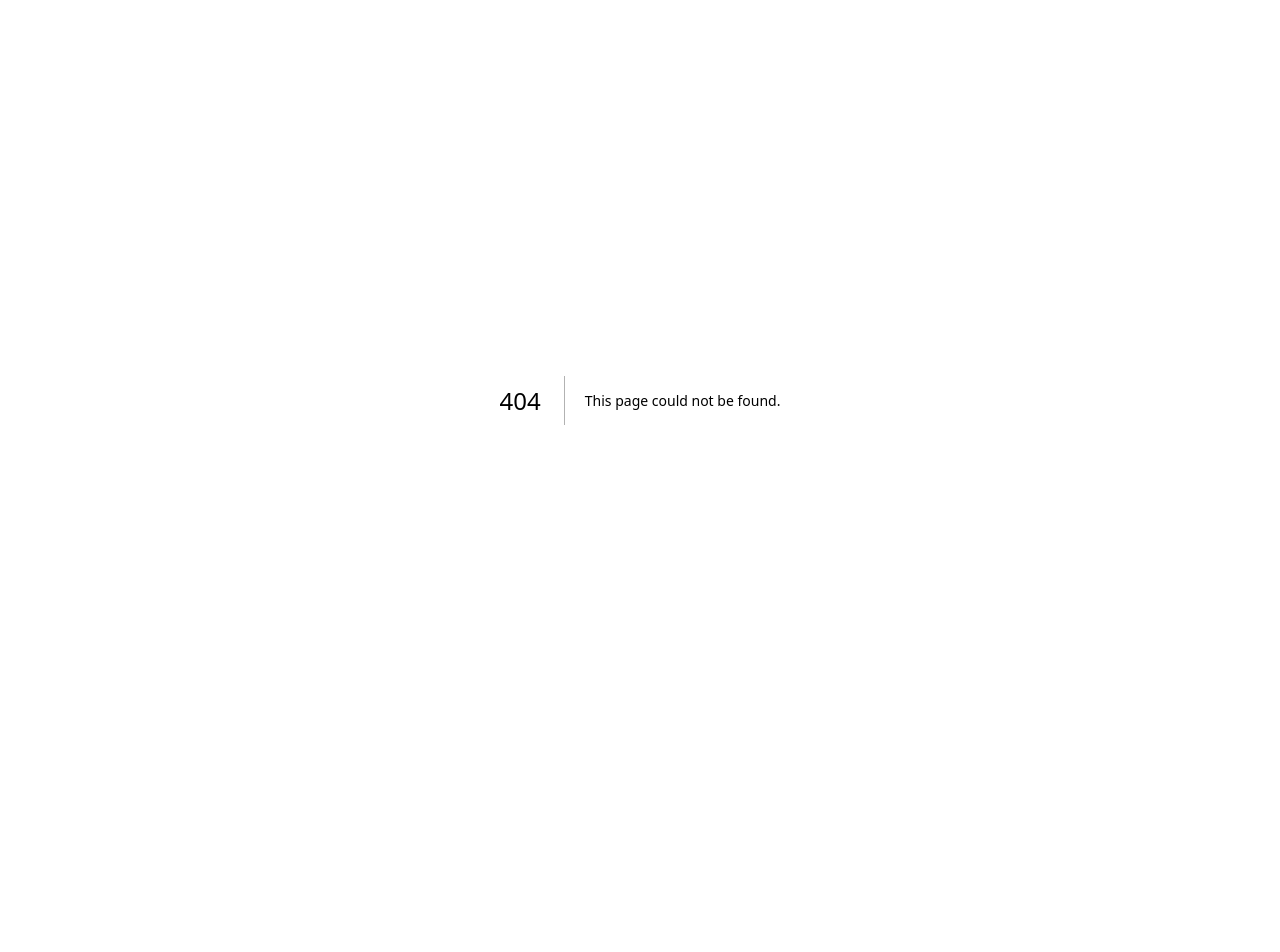
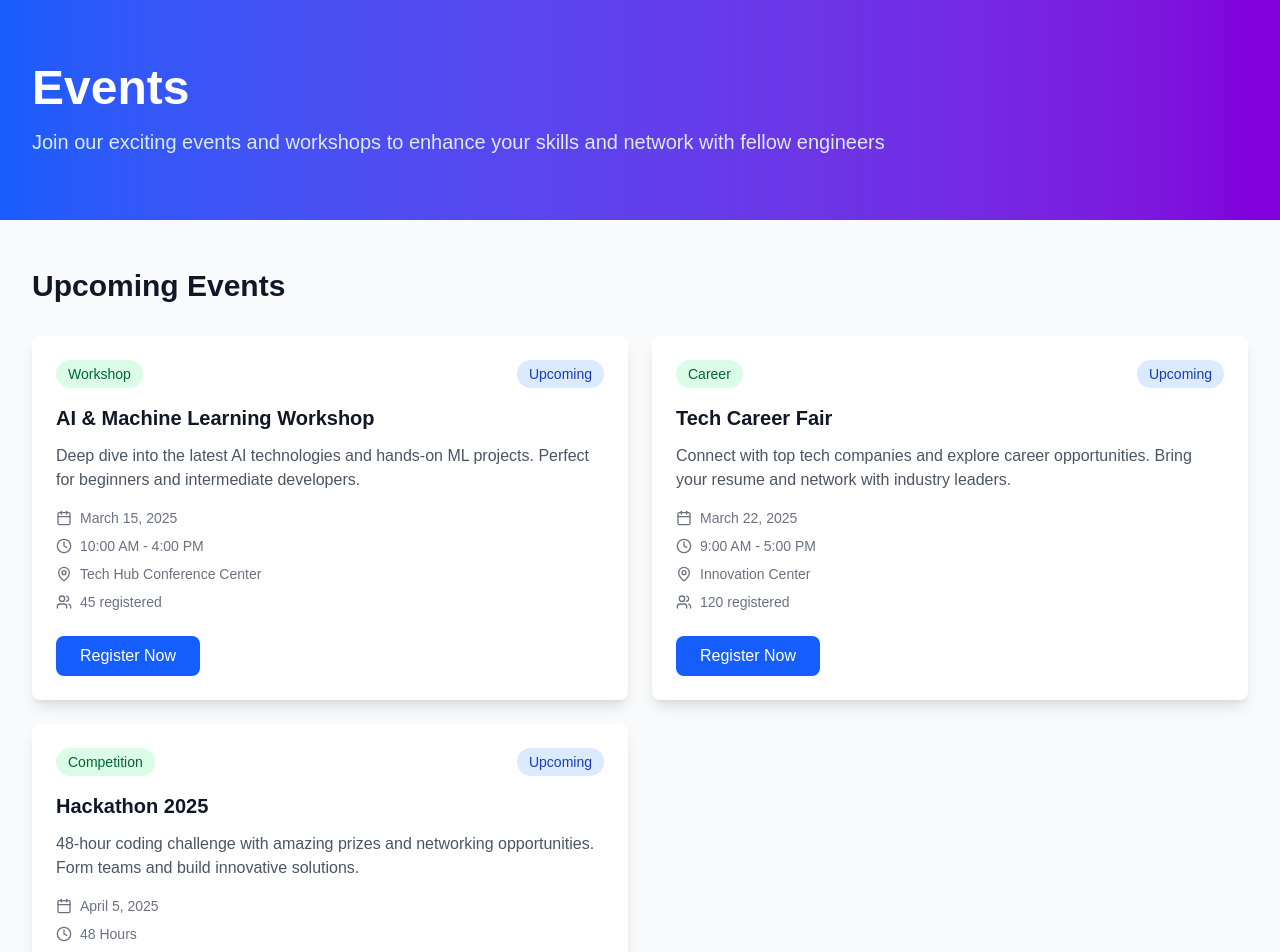
Before and after one commit to mohdfarshaad/aice, a Next.js app: page /events in a window 1280 px wide. Before the commit this address had no page. Shown: the top 952 px of the page. Before the commit the page ends 800 px from the top, so only its background shows below. Built offline with nearby package versions, Linux system fonts and the light colour scheme.

Commit message:
feat : add events page

```diff
--- /dev/null
+++ b/src/app/events/page.tsx
@@ -0,0 +1,194 @@
+import { Calendar, MapPin, Users, Clock } from "lucide-react";
+
+export default function Events() {
+  const events = [
+    {
+      id: 1,
+      title: "AI & Machine Learning Workshop",
+      date: "March 15, 2025",
+      time: "10:00 AM - 4:00 PM",
+      location: "Tech Hub Conference Center",
+      attendees: 45,
+      description:
+        "Deep dive into the latest AI technologies and hands-on ML projects. Perfect for beginners and intermediate developers.",
+      status: "upcoming",
+      category: "Workshop",
+    },
+    {
+      id: 2,
+      title: "Tech Career Fair",
+      date: "March 22, 2025",
+      time: "9:00 AM - 5:00 PM",
+      location: "Innovation Center",
+      attendees: 120,
+      description:
+        "Connect with top tech companies and explore career opportunities. Bring your resume and network with industry leaders.",
+      status: "upcoming",
+      category: "Career",
+    },
+    {
+      id: 3,
+      title: "Hackathon 2025",
+      date: "April 5, 2025",
+      time: "48 Hours",
+      location: "AICE Headquarters",
+      attendees: 80,
+      description:
+        "48-hour coding challenge with amazing prizes and networking opportunities. Form teams and build innovative solutions.",
+      status: "upcoming",
+      category: "Competition",
+    },
+    {
+      id: 4,
+      title: "Cloud Computing Seminar",
+      date: "February 28, 2025",
+      time: "2:00 PM - 5:00 PM",
+      location: "Virtual Event",
+      attendees: 200,
+      description:
+        "Comprehensive overview of cloud technologies including AWS, Azure, and Google Cloud Platform.",
+      status: "completed",
+      category: "Seminar",
+    },
+    {
+      id: 5,
+      title: "Women in Tech Panel",
+      date: "February 14, 2025",
+      time: "6:00 PM - 8:00 PM",
+      location: "Tech University Auditorium",
+      attendees: 85,
+      description:
+        "Inspiring panel discussion featuring successful women leaders in technology sharing their experiences.",
+      status: "completed",
+      category: "Panel",
+    },
+  ];
+
+  const upcomingEvents = events.filter((event) => event.status === "upcoming");
+  const pastEvents = events.filter((event) => event.status === "completed");
+
+  return (
+    <>
+      <div className="min-h-screen bg-gray-50">
+        {/* Header */}
+        <div className="bg-gradient-to-r from-blue-600 to-purple-700 text-white">
+          <div className="max-w-7xl mx-auto px-4 sm:px-6 lg:px-8 py-16">
+            <h1 className="text-4xl md:text-5xl font-bold mb-4">Events</h1>
+            <p className="text-xl text-blue-100">
+              Join our exciting events and workshops to enhance your skills and
+              network with fellow engineers
+            </p>
+          </div>
+        </div>
+
+        <div className="max-w-7xl mx-auto px-4 sm:px-6 lg:px-8 py-12">
+          {/* Upcoming Events */}
+          <section className="mb-16">
+            <h2 className="text-3xl font-bold text-gray-900 mb-8">
+              Upcoming Events
+            </h2>
+            <div className="grid grid-cols-1 lg:grid-cols-2 gap-6">
+              {upcomingEvents.map((event) => (
+                <div
+                  key={event.id}
+                  className="bg-white rounded-lg shadow-lg overflow-hidden hover:shadow-xl transition-shadow"
+                >
+                  <div className="p-6">
+                    <div className="flex items-center justify-between mb-4">
+                      <span className="bg-green-100 text-green-800 px-3 py-1 rounded-full text-sm font-medium">
+                        {event.category}
+                      </span>
+                      <span className="bg-blue-100 text-blue-800 px-3 py-1 rounded-full text-sm font-medium">
+                        Upcoming
+                      </span>
+                    </div>
+
+                    <h3 className="text-xl font-semibold text-gray-900 mb-3">
+                      {event.title}
+                    </h3>
+                    <p className="text-gray-600 mb-4">{event.description}</p>
+
+                    <div className="space-y-2 text-sm text-gray-500">
+                      <div className="flex items-center gap-2">
+                        <Calendar size={16} />
+                        <span>{event.date}</span>
+                      </div>
+                      <div className="flex items-center gap-2">
+                        <Clock size={16} />
+                        <span>{event.time}</span>
+                      </div>
+                      <div className="flex items-center gap-2">
+                        <MapPin size={16} />
+                        <span>{event.location}</span>
+                      </div>
+                      <div className="flex items-center gap-2">
+                        <Users size={16} />
+                        <span>{event.attendees} registered</span>
+                      </div>
+                    </div>
+
+                    <div className="mt-6">
+                      <button className="bg-blue-600 hover:bg-blue-700 text-white px-6 py-2 rounded-lg font-medium transition-colors">
+                        Register Now
+                      </button>
+                    </div>
+                  </div>
+                </div>
+              ))}
+            </div>
+          </section>
+
+          {/* Past Events */}
+          <section>
+            <h2 className="text-3xl font-bold text-gray-900 mb-8">
+              Past Events
+            </h2>
+            <div className="grid grid-cols-1 lg:grid-cols-2 gap-6">
+              {pastEvents.map((event) => (
+                <div
+                  key={event.id}
+                  className="bg-white rounded-lg shadow-lg overflow-hidden opacity-75"
+                >
+                  <div className="p-6">
+                    <div className="flex items-center justify-between mb-4">
+                      <span className="bg-gray-100 text-gray-600 px-3 py-1 rounded-full text-sm font-medium">
+                        {event.category}
+                      </span>
+                      <span className="bg-gray-100 text-gray-600 px-3 py-1 rounded-full text-sm font-medium">
+                        Completed
+                      </span>
+                    </div>
+
+                    <h3 className="text-xl font-semibold text-gray-700 mb-3">
+                      {event.title}
+                    </h3>
+                    <p className="text-gray-500 mb-4">{event.description}</p>
+
+                    <div className="space-y-2 text-sm text-gray-400">
+                      <div className="flex items-center gap-2">
+                        <Calendar size={16} />
+                        <span>{event.date}</span>
+                      </div>
+                      <div className="flex items-center gap-2">
+                        <Clock size={16} />
+                        <span>{event.time}</span>
+                      </div>
+                      <div className="flex items-center gap-2">
+                        <MapPin size={16} />
+                        <span>{event.location}</span>
+                      </div>
+                      <div className="flex items-center gap-2">
+                        <Users size={16} />
+                        <span>{event.attendees} attended</span>
+                      </div>
+                    </div>
+                  </div>
+                </div>
+              ))}
+            </div>
+          </section>
+        </div>
+      </div>
+    </>
+  );
+}
```
